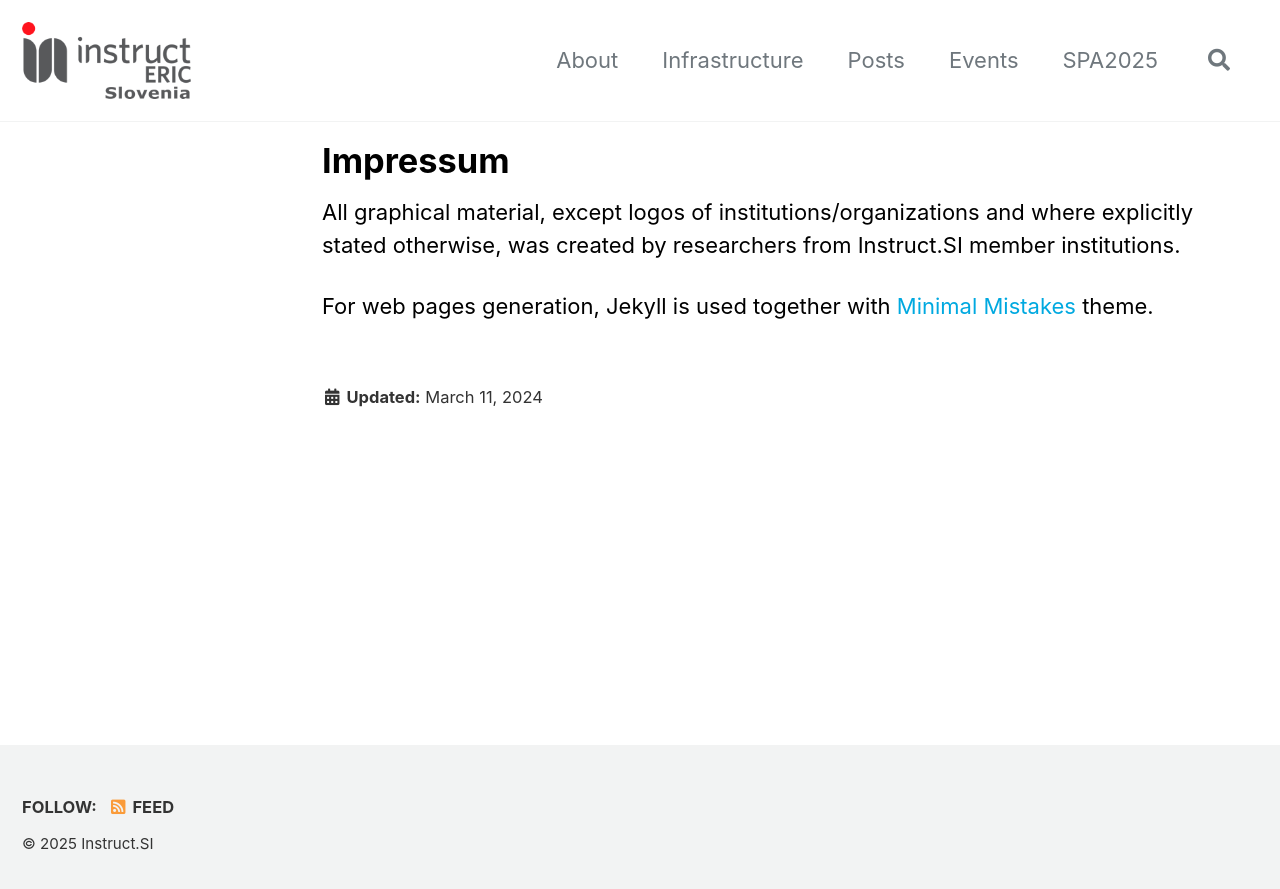
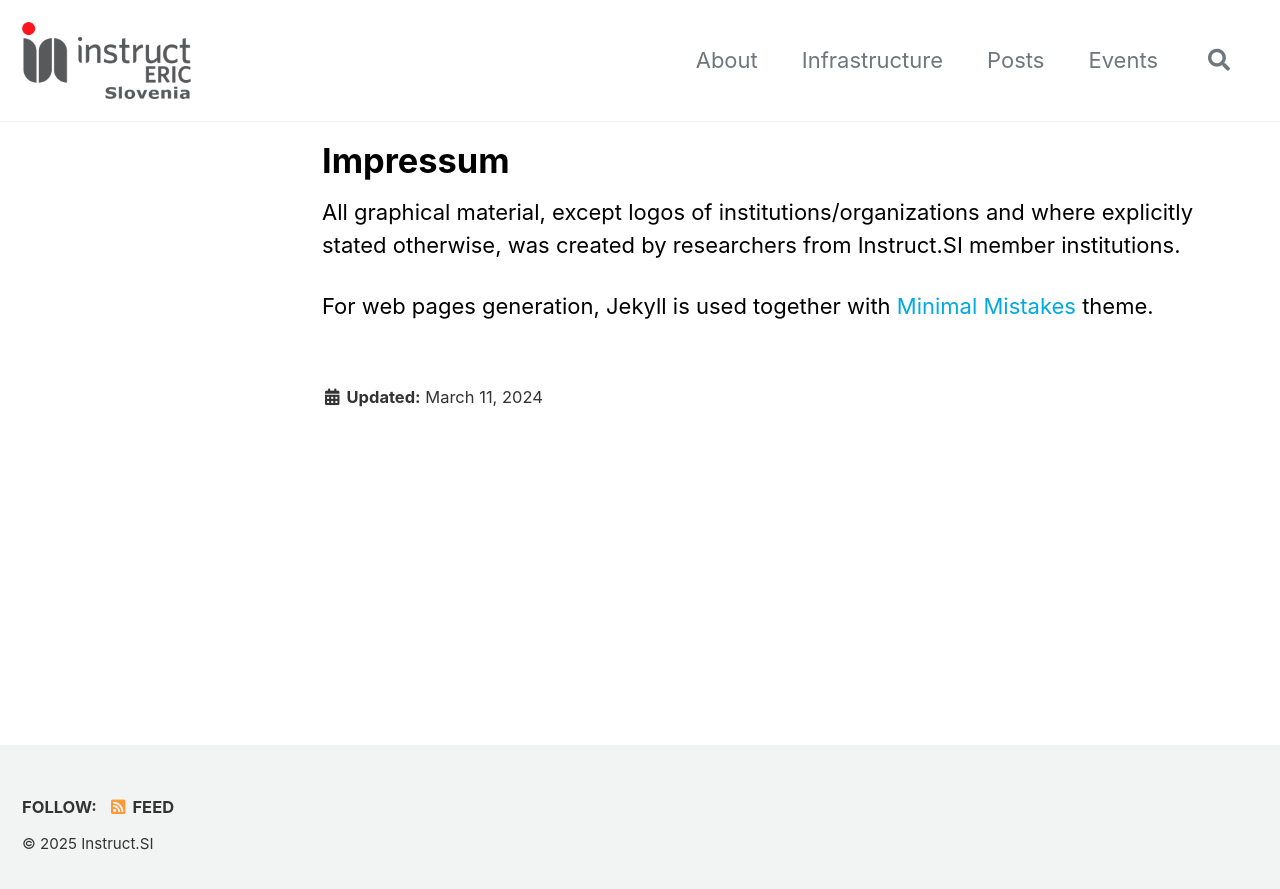
Before and after one commit to InstructSI/instructsi.github.io, a Jekyll site: the page built from _pages/impressum.md, in a window 1280 px wide. Shown: the top 889 px of the page. Built offline with Jekyll 4.4.1, drawn with Linux system fonts in a browser that asks for light colours; cached includes are drawn as plain includes.

Commit message:
Revomed spa2025 from main menu

```diff
--- a/_data/navigation.yml
+++ b/_data/navigation.yml
@@ -8,5 +8,3 @@ main:
     url: /categories/
   - title: "Events"
     url: /events/
-  - title: "SPA2025"
-    url: /spa2025/
```
